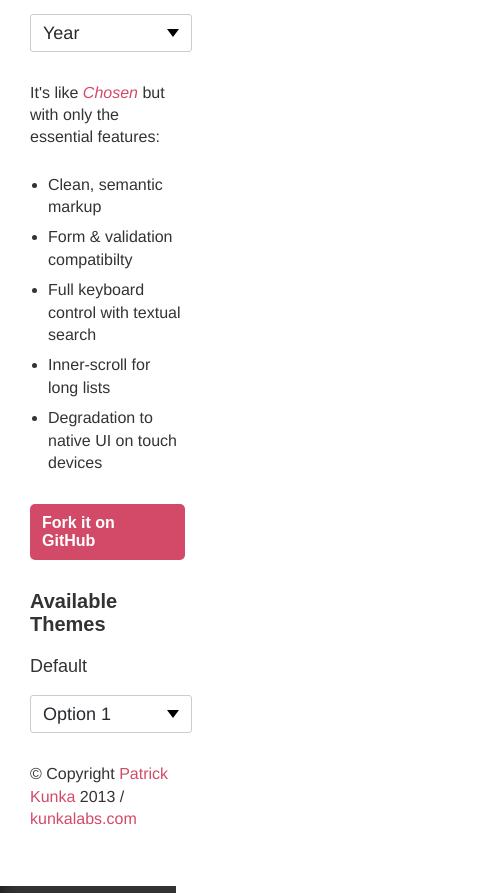
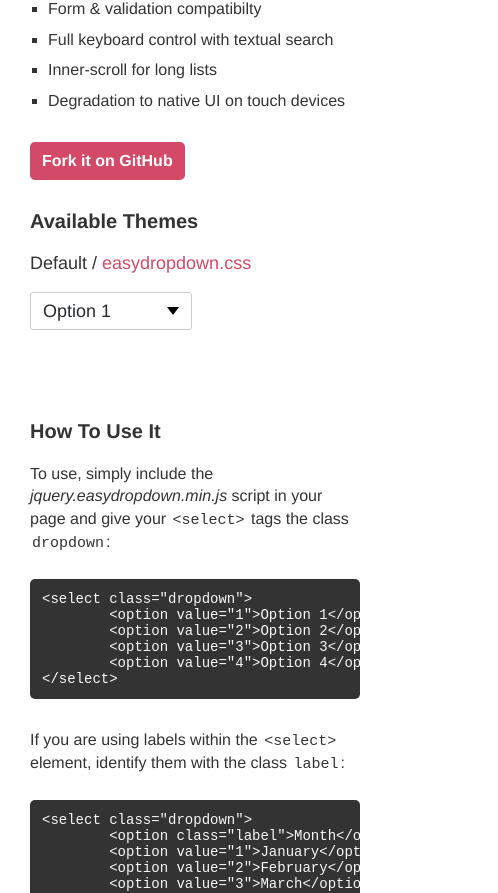
Before and after one commit to patrickkunka/easydropdown, a website: page index.html in a window 390 px wide. Shown: the part 748-1641 px from the top of the page, 498 px wide, since content can reach past the window. Drawn offline with nearby package versions, Linux system fonts and the light colour scheme.

Commit message:
Responsive styles

```diff
--- a/demo.css
+++ b/demo.css
@@ -58,7 +58,6 @@ header{
 }
 
 h1,h2,h3{
-		font-family: 'ff-enzo-web', sans-serif;
 		font-weight: 700;
 }
 
@@ -100,7 +99,6 @@ section h3{
 }
 
 section h4{
-	font-family: 'ff-enzo-web', sans-serif;
 	font-size: 18px;
 	margin-bottom: 1em;
 	font-weight: 300;
@@ -118,18 +116,22 @@ section h4{
 
 .col_2{
 	width: 45%;
-	max-width: 500px;
+	max-width: 520px;
 	background: #333;
 	color: #fff;
 
 	box-shadow: inset 20px 0 20px -20px rgba(0,0,0,.6);
 }
 
-
 p,
 .text li{
 	font-size: 16px;
 	font-weight:  300;
+}
+
+p.legal{
+	margin-top: 80px;
+	font-size: 14px;
 }
 
 .col_2 p,
@@ -139,7 +141,6 @@ p,
 
 .btn{
 	display: inline-block;
-	font-family: 'ff-enzo-web', sans-serif;
 	background: #d24a67;
 	font-weight: 700;
 	font-size: 16px;
@@ -173,11 +174,11 @@ p code{
 	padding: 2px;
 }
 
-p a{
+a{
 	color: #d24a67;
 }
 
-p a:hover{
+a:hover{
 	color: #fc6767;
 }
 
@@ -191,6 +192,7 @@ pre{
 
 ul.text{
 	margin: 0 0 30px 18px;
+	list-style: square;
 }
 
 .text li{
@@ -222,3 +224,28 @@ pre.prettyprint{
 	border: 0 none !important;
 	background: transparent !important;
 }
+
+@media all and (max-width: 1040px){
+	.col,
+	.col_2,
+	.col_1{
+		display: block;
+		width: auto;
+		max-width: 100%;
+		background: #fff;
+		color: #333;
+		box-shadow: none;
+	}
+
+	pre.prettyprint{
+		font-size: 14px;
+		background: #333 !important;
+		padding: 12px !important;
+		border-radius: 5px !important;
+		overflow-x: scroll;
+	}
+
+	p.legal{
+		display: none;
+	}
+}
--- a/index.html
+++ b/index.html
@@ -13,10 +13,7 @@
 		<link rel="stylesheet" type="text/css" href="demo.css"/>
 		<link rel="stylesheet" type="text/css" href="easydropdown.css"/>
 
-		<script type="text/javascript" src="//use.typekit.net/aqg7wka.js"></script>
-		<script type="text/javascript">try{Typekit.load();}catch(e){}</script>
-		<script src="https://google-code-prettify.googlecode.com/svn/loader/run_prettify.js?lang=js&lang=ml"></script>
-
+		<script src="https://google-code-prettify.googlecode.com/svn/loader/run_prettify.js"></script>
 		<script src="http://ajax.googleapis.com/ajax/libs/jquery/1.10.2/jquery.min.js"></script>
 		<script src="src/jquery.easydropdown.js"></script>
 		<title>EasyDropDown - A Drop-down Builder for Styleable Inputs and Menus</title>
@@ -212,7 +209,7 @@
 
 					<h3>Available Themes</h3>
 
-					<h4>Default</h4>
+					<h4>Default / <a href="easydropdown.css">easydropdown.css</a></h4>
 
 					<select class="dropdown" tabindex="7">
 						<option value="1">Option 1</option>
```
